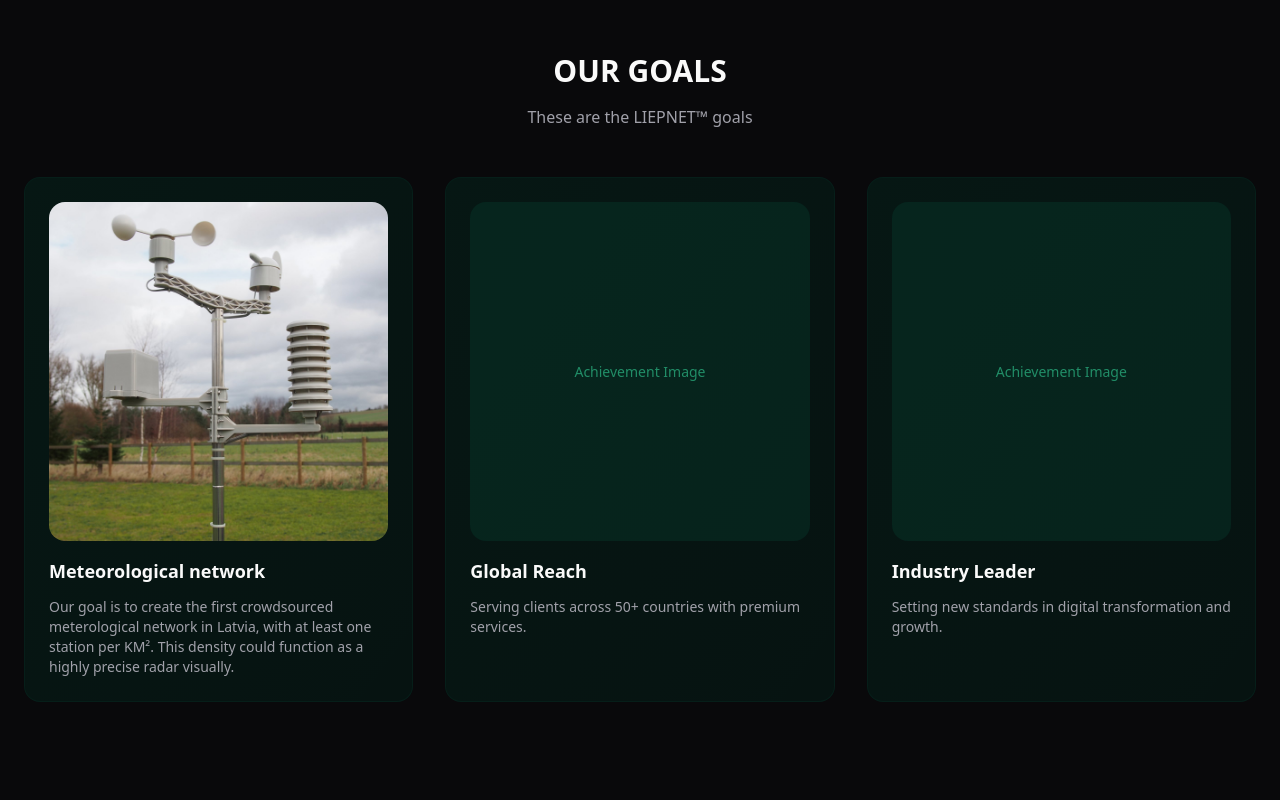
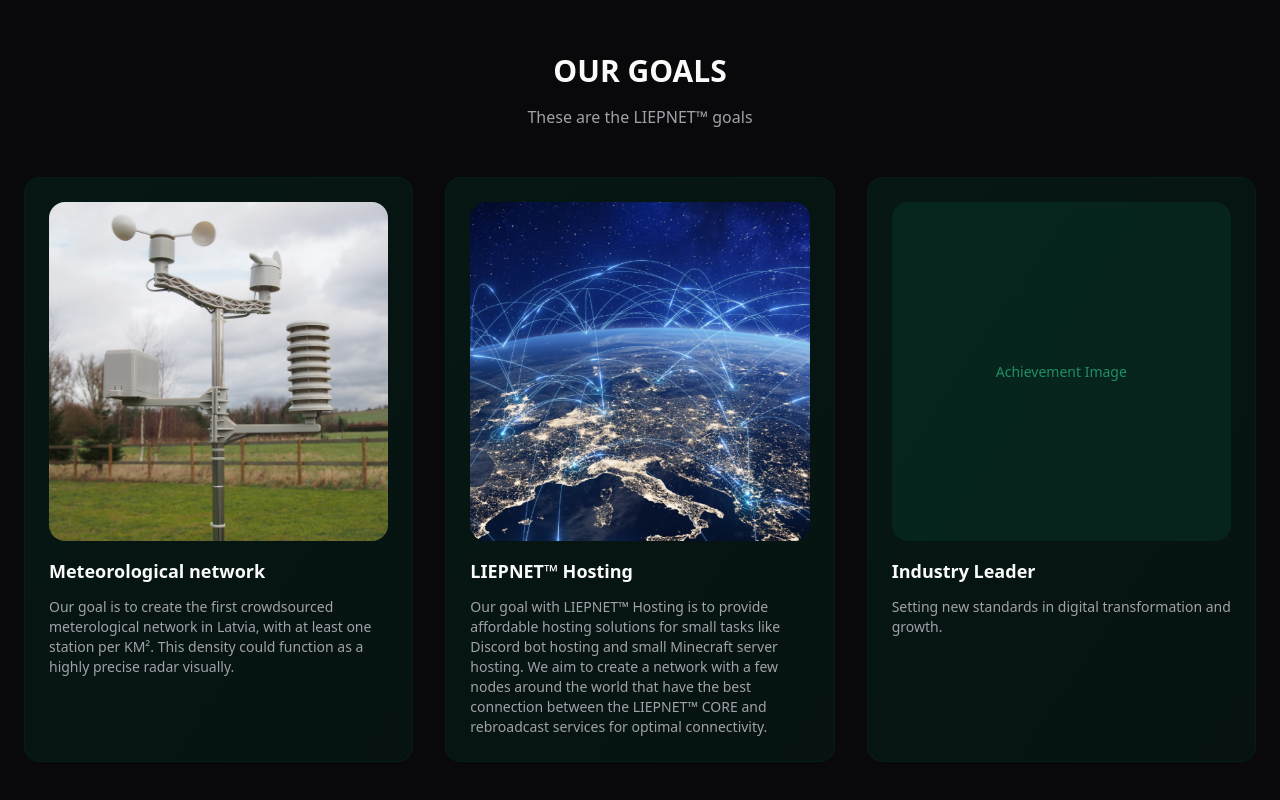
Before and after one commit to MatdoYT/liepnet-web1, a React (Vite) app: page / in a window 1280 px wide. Shown: the part 2085-2885 px from the top of the page. Before the commit the page ends 2851 px from the top, so only its background shows below. Built offline with nearby package versions, Linux system fonts and the light colour scheme.

Commit message:
Update "Global Reach" section
Updated the "Global Reach" section to "LIEPNET™ Hosting" with new description and image.
-edited src/contexts/LanguageContext.tsx
-edited src/components/ContentSection.tsx

```diff
--- a/src/components/ContentSection.tsx
+++ b/src/components/ContentSection.tsx
@@ -212,6 +212,12 @@ const ContentSection = () => {
                         alt="Meteorological station"
                         className="w-full h-full object-cover"
                       />
+                    ) : index === 1 ? (
+                      <img
+                        src="/lovable-uploads/ab598fe3-b0e7-47e8-8010-d1382caf53d6.png"
+                        alt="Global network hosting infrastructure"
+                        className="w-full h-full object-cover"
+                      />
                     ) : (
                       <div className="w-full h-full flex items-center justify-center">
                         <div className="text-emerald-400/60 text-sm">{t('achievementImage')}</div>
--- a/src/contexts/LanguageContext.tsx
+++ b/src/contexts/LanguageContext.tsx
@@ -62,8 +62,8 @@ const translations = {
     accomplishmentsDesc: 'These are the LIEPNET™ goals',
     awardWinner: 'Meteorological network',
     awardDesc: 'Our goal is to create the first crowdsourced meterological network in Latvia, with at least one station per KM². This density could function as a highly precise radar visually.',
-    globalReach: 'Global Reach',
-    globalDesc: 'Serving clients across 50+ countries with premium services.',
+    globalReach: 'LIEPNET™ Hosting',
+    globalDesc: 'Our goal with LIEPNET™ Hosting is to provide affordable hosting solutions for small tasks like Discord bot hosting and small Minecraft server hosting. We aim to create a network with a few nodes around the world that have the best connection between the LIEPNET™ CORE and rebroadcast services for optimal connectivity.',
     industryLeader: 'Industry Leader',
     industryDesc: 'Setting new standards in digital transformation and growth.',
     achievementImage: 'Achievement Image',
@@ -121,8 +121,8 @@ const translations = {
     accomplishmentsDesc: 'Šie ir LIEPNET™ mērķi',
     awardWinner: 'Meteoroloģiskais tīkls',
     awardDesc: 'Mūsu mērķis ir izveidot pirmo kolektīvo meteoroloģisko tīklu Latvijā, ar vismaz vienu staciju uz KM². Šis blīvums varētu darboties kā ļoti precīzs radars vizuāli.',
-    globalReach: 'Globāls pārklājums',
-    globalDesc: 'Apkalpojam klientus vairāk nekā 50 valstīs ar augstākās kvalitātes pakalpojumiem.',
+    globalReach: 'LIEPNET™ Hostings',
+    globalDesc: 'Mūsu mērķis ar LIEPNET™ Hostingu ir nodrošināt pieejamus hostinga risinājumus maziem uzdevumiem, piemēram, Discord botu hostingam un mazu Minecraft serveru hostingam. Mēs cenšamies izveidot tīklu ar dažiem mezgliem visā pasaulē, kuriem ir vislabākais savienojums starp LIEPNET™ CORE un retranslācijas pakalpojumiem optimālai savienojamībai.',
     industryLeader: 'Nozares līderis',
     industryDesc: 'Nostādām jaunus standartus digitālajā transformācijā un izaugsmē.',
     achievementImage: 'Sasnieguma attēls',
@@ -180,8 +180,8 @@ const translations = {
     accomplishmentsDesc: 'Это цели LIEPNET™',
     awardWinner: 'Метеорологическая сеть',
     awardDesc: 'Наша цель - создать первую краудсорсинговую метеорологическую сеть в Латвии, с минимум одной станцией на КМ². Такая плотность могла бы функционировать как высокоточный радар визуально.',
-    globalReach: 'Глобальный охват',
-    globalDesc: 'Обслуживаем клиентов в более чем 50 странах с премиальными услугами.',
+    globalReach: 'LIEPNET™ Хостинг',
+    globalDesc: 'Наша цель с LIEPNET™ Хостинг - предоставить доступные решения хостинга для небольших задач, таких как хостинг Discord ботов и небольших серверов Minecraft. Мы стремимся создать сеть с несколькими узлами по всему миру, которые имеют лучшее соединение между LIEPNET™ CORE и службами ретрансляции для оптимальной связности.',
     industryLeader: 'Лидер отрасли',
     industryDesc: 'Устанавливаем новые стандарты в цифровой трансформации и росте.',
     achievementImage: 'Изображение достижения',
@@ -239,8 +239,8 @@ const translations = {
     accomplishmentsDesc: 'Voici les objectifs de LIEPNET™',
     awardWinner: 'Réseau météorologique',
     awardDesc: 'Notre objectif est de créer le premier réseau météorologique collaboratif en Lettonie, avec au moins une station par KM². Cette densité pourrait fonctionner comme un radar très précis visuellement.',
-    globalReach: 'Portée mondiale',
-    globalDesc: 'Servir des clients dans plus de 50 pays avec des services premium.',
+    globalReach: 'LIEPNET™ Hébergement',
+    globalDesc: 'Notre objectif avec LIEPNET™ Hébergement est de fournir des solutions d\'hébergement abordables pour de petites tâches comme l\'hébergement de bots Discord et l\'hébergement de petits serveurs Minecraft. Nous visons à créer un réseau avec quelques nœuds dans le monde entier qui ont la meilleure connexion entre le LIEPNET™ CORE et les services de rediffusion pour une connectivité optimale.',
     industryLeader: 'Leader de l\'industrie',
     industryDesc: 'Établir de nouveaux standards dans la transformation numérique et la croissance.',
     achievementImage: 'Image de réalisation',
@@ -298,8 +298,8 @@ const translations = {
     accomplishmentsDesc: 'Αυτοί είναι οι στόχοι του LIEPNET™',
     awardWinner: 'Μετεωρολογικό δίκτυο',
     awardDesc: 'Ο στόχος μας είναι να δημιουργήσουμε το πρώτο συνεργατικό μετεωρολογικό δίκτυο στη Λετονία, με τουλάχιστον έναν σταθμό ανά ΧΜ². Αυτή η πυκνότητα θα μπορούσε να λειτουργήσει ως ένα εξαιρετικά ακριβές ραντάρ οπτικά.',
-    globalReach: 'Παγκόσμια εμβέλεια',
-    globalDesc: 'Εξυπηρετώντας πελάτες σε περισσότερες από 50 χώρες με premium υπηρεσίες.',
+    globalReach: 'LIEPNET™ Φιλοξενία',
+    globalDesc: 'Ο στόχος μας με το LIEPNET™ Φιλοξενία είναι να παρέχουμε προσιτές λύσεις φιλοξενίας για μικρές εργασίες όπως φιλοξενία Discord bot και φιλοξενία μικρών διακομιστών Minecraft. Στοχεύουμε να δημιουργήσουμε ένα δίκτυο με λίγους κόμβους σε όλο τον κόσμο που έχουν την καλύτερη σύνδεση μεταξύ του LIEPNET™ CORE και των υπηρεσιών αναμετάδοσης για βέλτιστη συνδεσιμότητα.',
     industryLeader: 'Ηγέτης της βιομηχανίας',
     industryDesc: 'Θέτοντας νέα πρότυπα στον ψηφιακό μετασχηματισμό και την ανάπτυξη.',
     achievementImage: 'Εικόνα επιτεύγματος',
```
Also changed, not shown: public/lovable-uploads/ab598fe3-b0e7-47e8-8010-d1382caf53d6.png (added).
